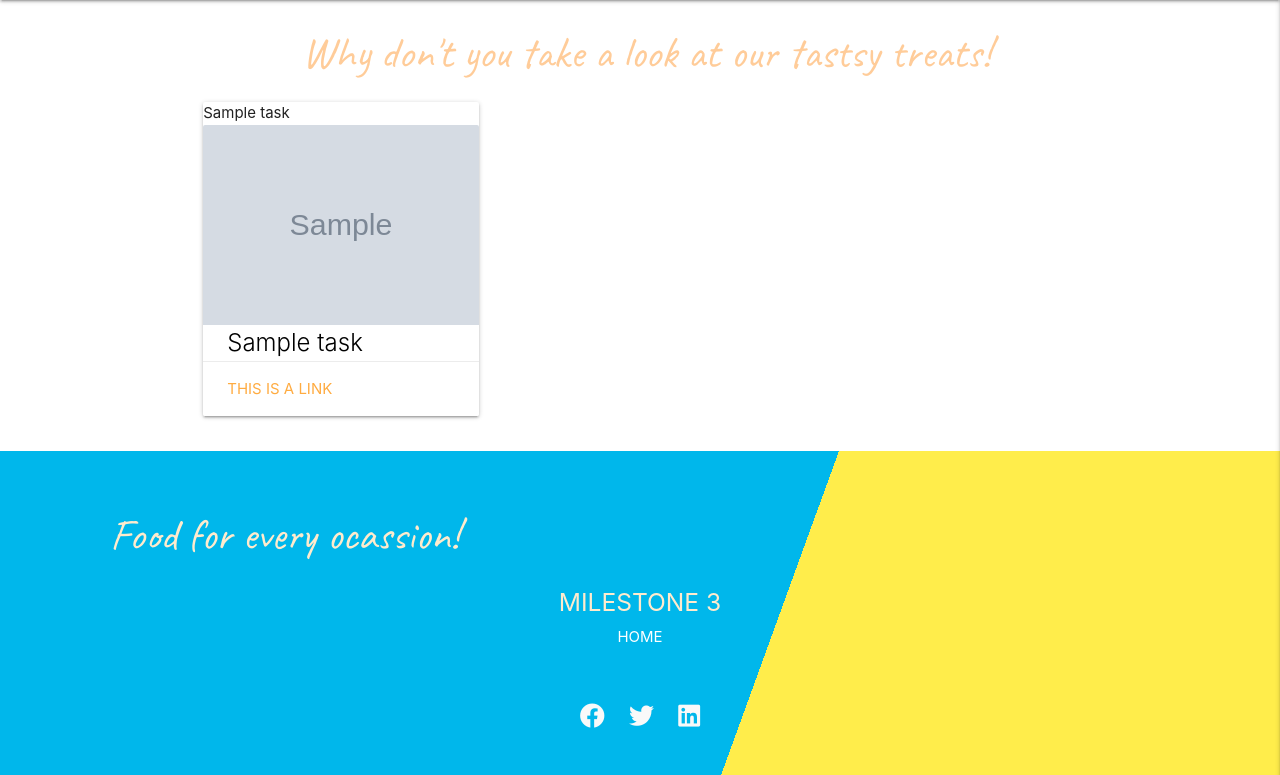
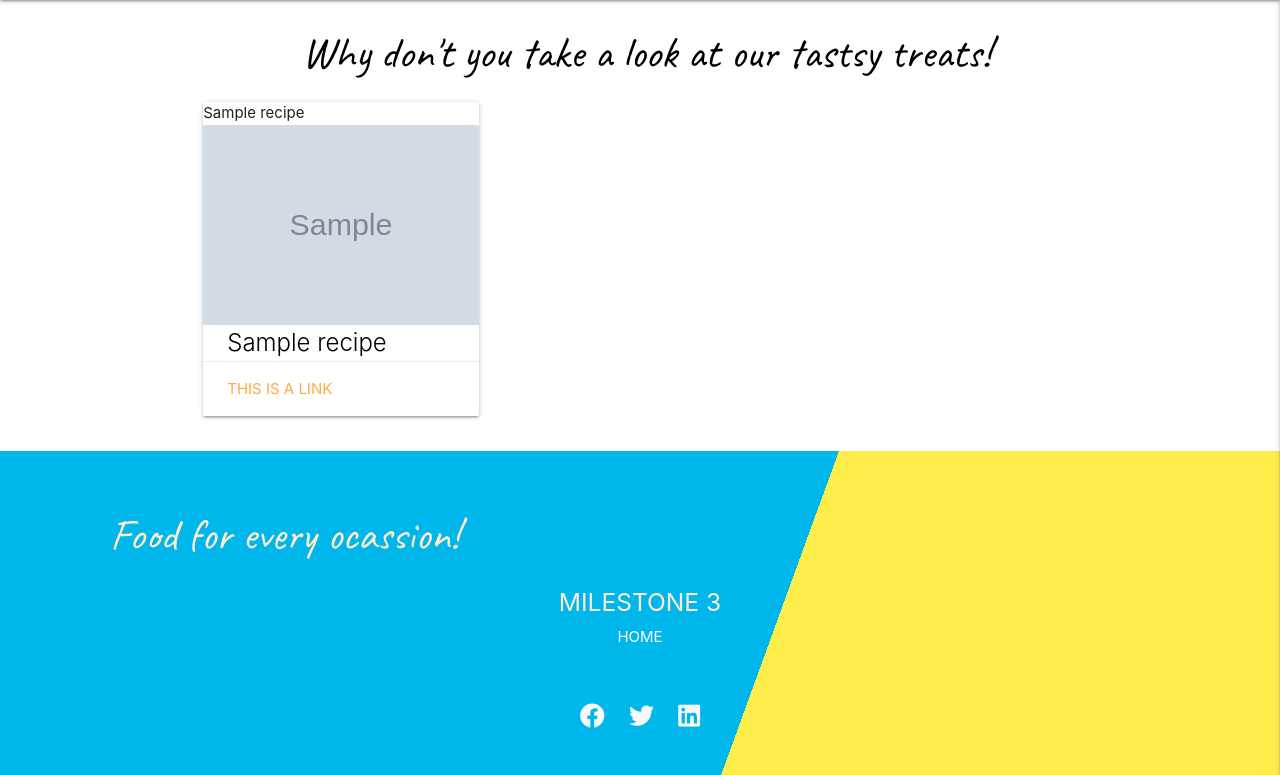
Before and after one commit to Eoinburke/HTML-CSS3-Python-JavaScript, a Flask app: page / in a window 1280 px wide. Shown: the part 64-839 px from the top of the page. Run offline with Flask 2, Linux system fonts and the light colour scheme; grey boxes marked "Sample" are stand-in pictures; a database or web service that is not in the repository returns one stand-in record (values such as "Sample title"); some libraries are stand-ins or nearby versions; some web fonts are replaced.

Commit message:
Fix project semantic

```diff
--- a/app.py
+++ b/app.py
@@ -19,10 +19,10 @@ mongo = PyMongo(app)
 
 
 @app.route("/")
-@app.route("/get_tasks")
-def get_tasks():
-    tasks = list(mongo.db.tasks.find())
-    return render_template("tasks.html", tasks=tasks)
+@app.route("/get_recipes")
+def get_recipes():
+    recipes = list(mongo.db.recipes.find())
+    return render_template("recipes.html", recipes=recipes)
 
 
 @app.route("/register", methods=["GET", "POST"])
@@ -114,56 +114,56 @@ def recipe():
     return render_template("recipe.html")
 
 
-@app.route("/view_task/<task_id>", methods=["GET", "POST"])
-def view_task(task_id):
-    task = mongo.db.tasks.find_one({"_id": ObjectId(task_id)})
+@app.route("/view_recipe/<recipe_id>", methods=["GET", "POST"])
+def view_recipe(recipe_id):
+    recipe = mongo.db.recipes.find_one({"_id": ObjectId(recipe_id)})
     categories = mongo.db.categories.find().sort("category_name", 1)
-    return render_template("view_task.html", task=task, categories=categories)
+    return render_template("view_recipe.html", recipe=recipe, categories=categories)
 
 
 @app.route("/add_recipe", methods=["GET", "POST"])
 def add_recipe():
     if request.method == "POST":
-        task = {
+        recipe = {
             "category_name": request.form.get("category_name"),
-            "task_name": request.form.get("task_name"),
-            "task_discription": request.form.get("task_discription"),
+            "recipe_name": request.form.get("recipe_name"),
+            "recipe_discription": request.form.get("recipe_discription"),
             "image_url": request.form.get("image_url"),
             "created_by": session["user"]
         }
-        mongo.db.tasks.insert_one(task)
-        flash("Task Successfully Added")
-        return redirect(url_for("get_tasks"))
+        mongo.db.recipes.insert_one(recipe)
+        flash("Recipe Successfully Added")
+        return redirect(url_for("get_recipes"))
     categories = mongo.db.categories.find().sort("category_name", 1)
     return render_template("add_recipe.html", categories=categories)
 
 
-@app.route("/edit_task/<task_id>", methods=["GET", "POST"])
-def edit_task(task_id):
+@app.route("/edit_recipe/<recipe_id>", methods=["GET", "POST"])
+def edit_recipe(recipe_id):
     if request.method == "POST":
         submit = {
             "category_name": request.form.get("category_name"),
-            "task_name": request.form.get("task_name"),
-            "task_description": request.form.get("task_description"),
-            "task_ingredients": request.form.get("task_ingredients"),
-            "task_prep": request.form.get("task_prep"),
+            "recipe_name": request.form.get("recipe_name"),
+            "recipe_description": request.form.get("recipe_description"),
+            "recipe_ingredients": request.form.get("recipe_ingredients"),
+            "recipe_prep": request.form.get("recipe_prep"),
             "created_by": session["user"]
         }
 
-        mongo.db.tasks.update_one({"_id": ObjectId(task_id)}, { "$set": submit })
-        flash("Task Successfully Updated")
-        return redirect(url_for("view_task", task_id=task_id))
+        mongo.db.recipes.update_one({"_id": ObjectId(recipe_id)}, { "$set": submit })
+        flash("Recipe Successfully Updated")
+        return redirect(url_for("view_recipe", recipe_id=recipe_id))
 
-    task = mongo.db.tasks.find_one({"_id": ObjectId(task_id)})
+    recipe = mongo.db.recipes.find_one({"_id": ObjectId(recipe_id)})
     categories = mongo.db.categories.find().sort("category_name", 1)
-    return render_template("edit_task.html", task=task, categories=categories)
+    return render_template("edit_recipe.html", recipe=recipe, categories=categories)
 
 
-@app.route("/delete_task/<task_id>")
-def delete_task(task_id):
-    mongo.db.tasks.delete_one({"_id": ObjectId(task_id)})
-    flash("Task Successfully Deleted")
-    return redirect(url_for("get_tasks"))
+@app.route("/delete_recipe/<recipe_id>")
+def delete_recipe(recipe_id):
+    mongo.db.recipes.delete_one({"_id": ObjectId(recipe_id)})
+    flash("Recipe Successfully Deleted")
+    return redirect(url_for("get_recipes"))
 
 
 if __name__ == "__main__":
--- a/static/css/style.css
+++ b/static/css/style.css
@@ -6,7 +6,7 @@
 }
 
 h3 {
-    color: #FFCC99;
+    color: black;
     font-family: 'Caveat', cursive;
     padding-left: 110px;
 }
--- a/templates/add_recipe.html
+++ b/templates/add_recipe.html
@@ -69,7 +69,7 @@
                 <div class="col s10 offset-s1">
                     <div class="input-field ">
                         <i class="fas fa-camera material-icons prefix"></i> {% if image_url %}
-                        <input id="image_url" name="image_url" class="validate" type="url" minlength="15" value="{{ task.image_url }}" placeholder="Recipe Photo URL"> {% else %}
+                        <input id="image_url" name="image_url" class="validate" type="url" minlength="15" value="{{ recipe.image_url }}" placeholder="Recipe Photo URL"> {% else %}
                         <input id="image_url" name="image_url" class="validate" type="url" minlength="15" placeholder="Recipe Image URL" pattern="https?://.+"> {% endif %}
                         <label for="image_url">Image Url</label>
                     </div>
--- a/templates/base.html
+++ b/templates/base.html
@@ -29,10 +29,10 @@
       <!-- top navbar -->
       <nav class="navbar navbar-expand-lg navbar-light bg-light">
           <div class="nav-wrapper">
-              <a href="{{ url_for('get_tasks') }}" class="brand-logo">Delicious</a>
+              <a href="{{ url_for('get_recipes') }}" class="brand-logo">Delicious</a>
               <a href="#" data-target="mobile-demo" class="sidenav-trigger right"><i class="fas fa-bars"></i></a>
               <ul class="right hide-on-med-and-down">
-                  <li><a href="{{ url_for('get_tasks') }}">Home</a></li>
+                  <li><a href="{{ url_for('get_recipes') }}">Home</a></li>
                   {% if session.user %}
                   <li><a href="{{ url_for('profile', username=session['user']) }}">Profile</a></li>
                   <li><a href="{{ url_for('add_recipe') }}">Add Recipe</a></li>
@@ -48,9 +48,9 @@
       <!-- mobile sidenav -->
       <ul class="sidenav" id="mobile-demo">
           <li>
-              <h4 class="center-align light-blue-text text-darken 4">Task Manager</h4>
+              <h4 class="center-align light-blue-text text-darken 4">recipe Manager</h4>
           </li>
-          <li><a href="{{ url_for('get_tasks') }}">Home</a></li>
+          <li><a href="{{ url_for('get_recipes') }}">Home</a></li>
           {% if session.user %}
           <li><a href="{{ url_for('profile', username=session['user']) }}">Profile</a></li>
            <li><a href="{{ url_for('add_recipe') }}">Add Recipe</a></li>
@@ -96,7 +96,7 @@
                             <div class="col-sm-12 col-md-4 footer-links">
                               <h5 class="highlight">Milestone 3</h5>
                                 <ul>
-                                    <li><a href="{{ url_for('get_tasks') }}">Home</a></li>
+                                    <li><a href="{{ url_for('get_recipes') }}">Home</a></li>
 
                                   </ul>
                                   <div class="social-links">
--- a/templates/recipe.html
+++ b/templates/recipe.html
@@ -76,7 +76,7 @@
             <div class="row">
                 <div class="col s12 center-align">
                     <button type="submit" class="btn-large light-blue darken-1 text-shadow">
-                        Add Task <i class="fas fa-plus-square right"></i>
+                        Add recipe <i class="fas fa-plus-square right"></i>
                     </button>
                 </div>
             </div>
--- /dev/null
+++ b/templates/recipes.html
@@ -0,0 +1,30 @@
+{% extends "base.html" %}
+{% block content %}
+
+<h3>Why don't you take a look at our tastsy treats!</h3>
+
+
+
+<div class="row">
+    {% for recipe in recipes %}
+    <div class="col s12 m4">
+        <div class="card">
+            {{ recipe.category_name }}
+            <div class="card-image">
+                <img src="{{ recipe.image_url }}">
+                <span class="card-title">{{ recipe.recipe_name }}</span>
+            </div>
+            <div class="card-action">
+                <a href="{{ url_for('view_recipe', recipe_id=recipe._id) }}">This is a link</a>
+            </div>
+        </div>
+    </div>
+    <div class="collapsible-body">
+        <strong>{{ recipe.category_name }}</strong>
+        <p>{{ recipe.recipe_description }}</p>
+        <p><em>by: {{ recipe.created_by }}</em></p>
+    </div>
+     {% endfor %}
+</div>
+
+{% endblock %}
--- a/templates/tasks.html
+++ /dev/null
@@ -1,30 +0,0 @@
-{% extends "base.html" %}
-{% block content %}
-
-<h3>Why don't you take a look at our tastsy treats!</h3>
-
-
-
-<div class="row">
-    {% for task in tasks %}
-    <div class="col s12 m4">
-        <div class="card">
-            {{ task.category_name }}
-            <div class="card-image">
-                <img src="{{ task.image_url }}">
-                <span class="card-title">{{ task.task_name }}</span>
-            </div>
-            <div class="card-action">
-                <a href="{{ url_for('view_task', task_id=task._id) }}">This is a link</a>
-            </div>
-        </div>
-    </div>
-    <div class="collapsible-body">
-        <strong>{{ task.category_name }}</strong>
-        <p>{{ task.task_description }}</p>
-        <p><em>by: {{ task.created_by }}</em></p>
-    </div>
-     {% endfor %}
-</div>
-
-{% endblock %}
```
Also changed, not shown: templates/edit_task.html (+19 -19 lines), templates/view_recipe.html (renamed from templates/view_task.html, +14 -14 lines), .gitpod.yml (added), README.md.
